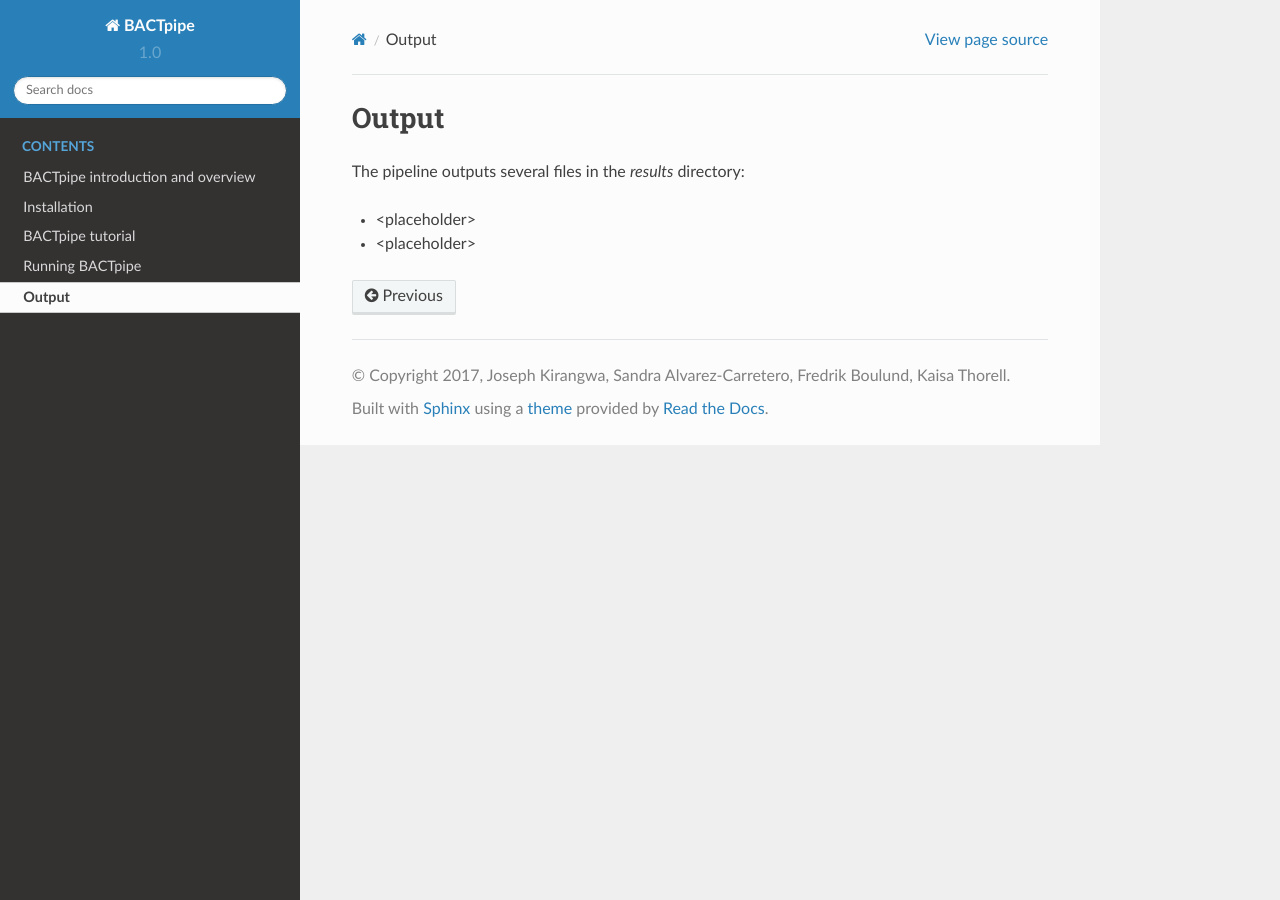
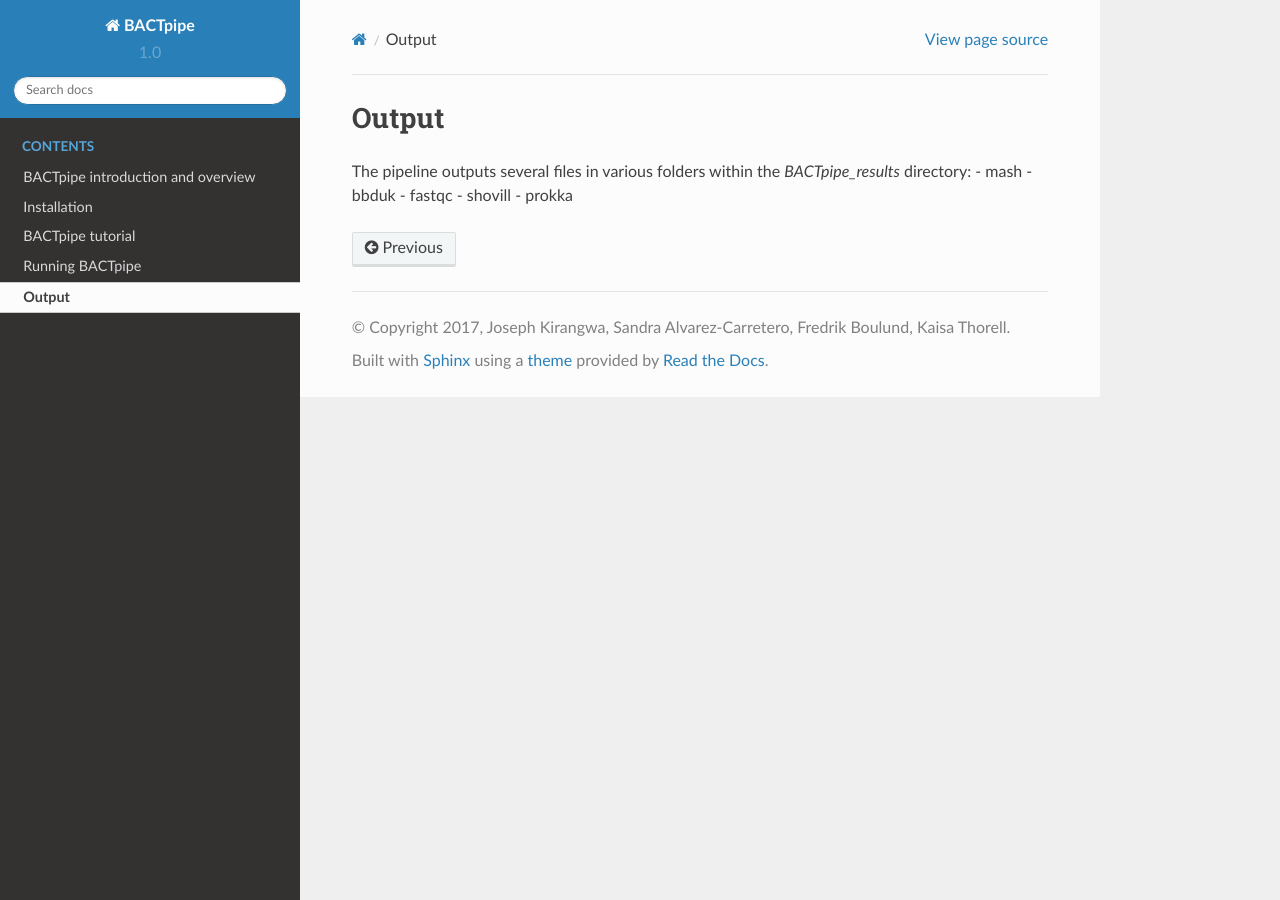
Before and after one commit to ctmrbio/BACTpipe, a Sphinx documentation site: the page built from docs/source/output.rst, in a window 1280 px wide. Built offline with Sphinx 7.4.7 and the Read the Docs theme 2.0.0, drawn with Linux system fonts in a browser that asks for light colours.

Commit message:
updated output.rst

```diff
--- a/docs/source/output.rst
+++ b/docs/source/output.rst
@@ -1,6 +1,8 @@
 Output
 ======
-The pipeline outputs several files in the `results` directory:
-
-- <placeholder>
-- <placeholder>
+The pipeline outputs several files in various folders within the `BACTpipe_results` directory:
+- mash
+- bbduk
+- fastqc
+- shovill
+- prokka
```
